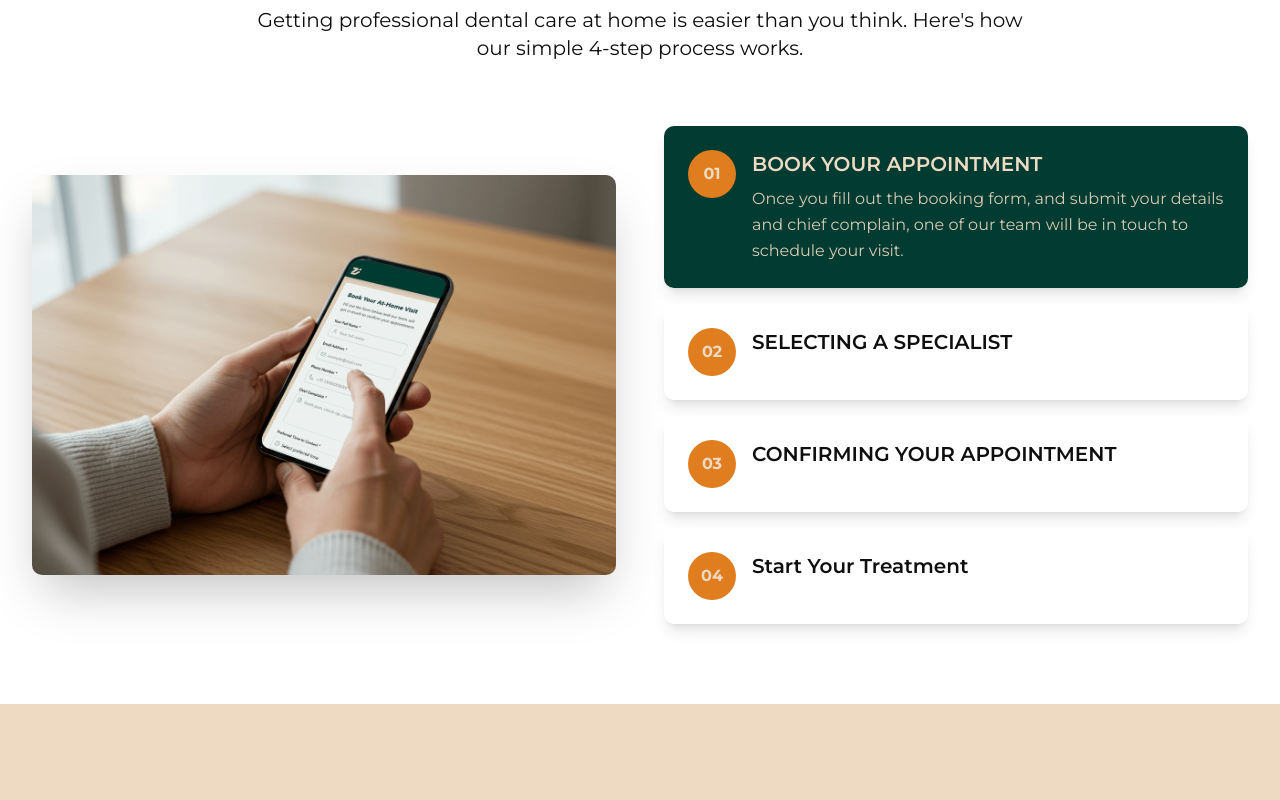
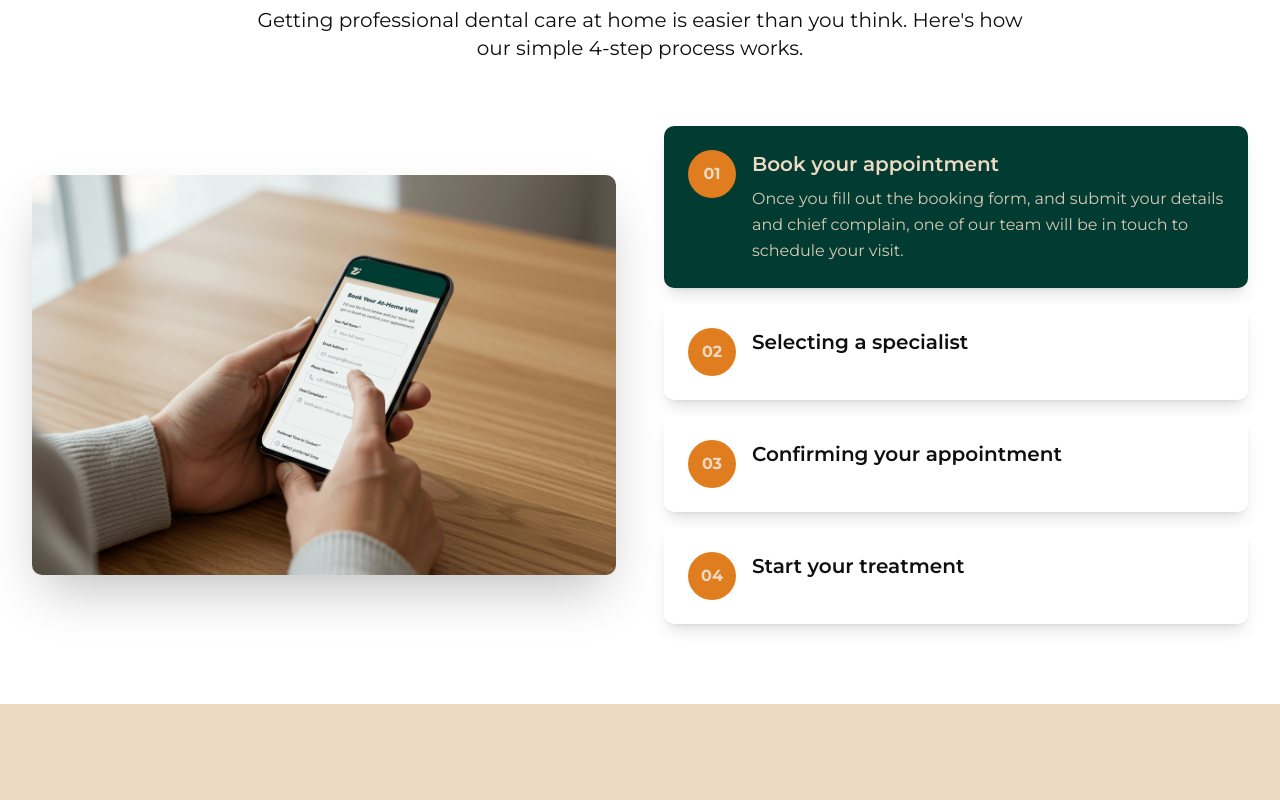
Before and after one commit to sanctor47/belmanzil_site_001, a Next.js app: page / in a window 1280 px wide. Shown: the part 5040-5840 px from the top of the page. Built offline with nearby package versions, Linux system fonts and the light colour scheme.

Commit message:
feat: enhance OurStoryPage layout and content for improved user engagement and clarity fix: update footer service areas for accuracy and consistency feat: redesign ProcessSection for better user experience and visual appeal

```diff
--- a/src/app/team/page.tsx
+++ b/src/app/team/page.tsx
@@ -186,11 +186,11 @@ export default function OurTeamPage() {
               </div>
 
               {/* Quote */}
-              <blockquote className="border-l-4 border-[#003b31] pl-6 py-2 bg-white/20 rounded-r-lg mt-6">
+              {/* <blockquote className="border-l-4 border-[#003b31] pl-6 py-2 bg-white/20 rounded-r-lg mt-6">
                 <p className="italic text-[#003b31] font-medium text-lg">
                   "The future of dentistry lies not just in technology, but in re-imagining how and where care is delivered with people's health at the heart of every decision."
                 </p>
-              </blockquote>
+              </blockquote> */}
             </div>
           </div>
         </div>
--- /dev/null
+++ b/src/components/process-section copy.tsx
@@ -0,0 +1,108 @@
+'use client';
+
+import { useState } from 'react';
+import Image from 'next/image'; // 1. Import the Next.js Image component
+
+const ProcessSection = () => {
+  const [activeStep, setActiveStep] = useState(1);
+
+  const steps = [
+    {
+      number: "01",
+      title: "BOOK YOUR APPOINTMENT",
+      description: "Once you fill out the booking form, and submit your details and chief complain, one of our team will be in touch to schedule your visit.",
+      image: "/Step-1.png" // 2. Ensure path is relative to the /public directory
+    },
+    {
+      number: "02",
+      title: "SELECTING A SPECIALIST",
+      description: "Based on your chief complaint, we match you with one of our dental specialist. Each doctor brings years of experience in their field to ensure you receive the highest level of care.",
+      image: "/Step-2.png"
+    },
+    {
+      number: "03",
+      title: "CONFIRMING YOUR APPOINTMENT",
+      description: "You will receive a confirmation with date, time and assigned doctor details along with the treatment cost to review and approve, and your home visit begins.",
+      image: "/Step-3.png"
+    },
+    {
+      number: "04",
+      title: "Start Your Treatment",
+      description: "Your personalized dental treatment starts while following strict safety guidelines and putting patient's care and comfort as our top priority.",
+      image: "/Step-4.jpg"
+    }
+  ];
+
+  return (
+    <section id="process" className="py-20">
+      <div className="max-w-7xl mx-auto px-4 sm:px-6 lg:px-8">
+        <div className="text-center mb-16">
+          <h2 className="text-4xl md:text-5xl font-bold text-state-green mb-6">
+            Simplified Appointment Journey
+          </h2>
+          <p className="text-xl text-smoky-black max-w-3xl mx-auto">
+            Getting professional dental care at home is easier than you think.
+            Here's how our simple 4-step process works.
+          </p>
+        </div>
+
+        <div className="grid lg:grid-cols-2 gap-12 items-center">
+          {/* Image Display */}
+          <div className="order-2 lg:order-1">
+            {/* 3. The parent div MUST have position: relative for the `fill` prop to work */}
+            <div className="relative w-full h-[400px]">
+              <Image
+                // 4. Add a key to ensure smooth transitions between images
+                key={activeStep}
+                // 5. Use fill to make the image cover the parent div
+                fill
+                // 6. Use sizes to help Next.js pick the right image source
+                sizes="(min-width: 1024px) 50vw, 100vw"
+                src={steps[activeStep - 1].image}
+                alt={steps[activeStep - 1].title}
+                // 7. Use priority to preload the first image that's visible on page load
+                priority={activeStep === 1}
+                className="rounded-lg shadow-2xl object-cover transition-opacity duration-500"
+              />
+            </div>
+          </div>
+
+          {/* Interactive Steps */}
+          <div className="order-1 lg:order-2 space-y-4">
+            {steps.map((step, index) => (
+              <div
+                key={index}
+                className={`cursor-pointer transition-all duration-300 ${
+                  activeStep === index + 1 ? 'bg-state-green' : 'bg-white hover:bg-gray-100'
+                } rounded-lg shadow-lg`}
+                onClick={() => setActiveStep(index + 1)}
+              >
+                <div className="p-6">
+                  <div className="flex items-start space-x-4">
+                    <div className={`flex-shrink-0 w-12 h-12 rounded-full flex items-center justify-center font-bold bg-burnt-sienna text-dutch-white`}>
+                      {step.number}
+                    </div>
+                    <div className="flex-1">
+                      <h3 className={`text-xl font-semibold mb-2 ${
+                        activeStep === index + 1 ? 'text-dutch-white' : 'text-smoky-black'
+                      }`}>
+                        {step.title}
+                      </h3>
+                      {activeStep === index + 1 && (
+                        <p className="text-dutch-white opacity-90 leading-relaxed animate-fade-in">
+                          {step.description}
+                        </p>
+                      )}
+                    </div>
+                  </div>
+                </div>
+              </div>
+            ))}
+          </div>
+        </div>
+      </div>
+    </section>
+  );
+};
+
+export default ProcessSection;
--- a/src/components/process-section.tsx
+++ b/src/components/process-section.tsx
@@ -1,7 +1,7 @@
 'use client';
 
 import { useState } from 'react';
-import Image from 'next/image'; // 1. Import the Next.js Image component
+import Image from 'next/image';
 
 const ProcessSection = () => {
   const [activeStep, setActiveStep] = useState(1);
@@ -9,25 +9,25 @@ const ProcessSection = () => {
   const steps = [
     {
       number: "01",
-      title: "BOOK YOUR APPOINTMENT",
+      title: "Book your appointment",
       description: "Once you fill out the booking form, and submit your details and chief complain, one of our team will be in touch to schedule your visit.",
-      image: "/Step-1.png" // 2. Ensure path is relative to the /public directory
+      image: "/Step-1.png"
     },
     {
       number: "02",
-      title: "SELECTING A SPECIALIST",
+      title: "Selecting a specialist",
       description: "Based on your chief complaint, we match you with one of our dental specialist. Each doctor brings years of experience in their field to ensure you receive the highest level of care.",
       image: "/Step-2.png"
     },
     {
       number: "03",
-      title: "CONFIRMING YOUR APPOINTMENT",
+      title: "Confirming your appointment",
       description: "You will receive a confirmation with date, time and assigned doctor details along with the treatment cost to review and approve, and your home visit begins.",
       image: "/Step-3.png"
     },
     {
       number: "04",
-      title: "Start Your Treatment",
+      title: "Start your treatment",
       description: "Your personalized dental treatment starts while following strict safety guidelines and putting patient's care and comfort as our top priority.",
       image: "/Step-4.jpg"
     }
@@ -47,20 +47,16 @@ const ProcessSection = () => {
         </div>
 
         <div className="grid lg:grid-cols-2 gap-12 items-center">
-          {/* Image Display */}
-          <div className="order-2 lg:order-1">
-            {/* 3. The parent div MUST have position: relative for the `fill` prop to work */}
+          {/* Image Display for Desktop */}
+          {/* Changed: This block is now hidden on mobile screens (below lg) */}
+          <div className="order-2 lg:order-1 hidden lg:block">
             <div className="relative w-full h-[400px]">
               <Image
-                // 4. Add a key to ensure smooth transitions between images
                 key={activeStep}
-                // 5. Use fill to make the image cover the parent div
                 fill
-                // 6. Use sizes to help Next.js pick the right image source
                 sizes="(min-width: 1024px) 50vw, 100vw"
                 src={steps[activeStep - 1].image}
                 alt={steps[activeStep - 1].title}
-                // 7. Use priority to preload the first image that's visible on page load
                 priority={activeStep === 1}
                 className="rounded-lg shadow-2xl object-cover transition-opacity duration-500"
               />
@@ -69,26 +65,42 @@ const ProcessSection = () => {
 
           {/* Interactive Steps */}
           <div className="order-1 lg:order-2 space-y-4">
-            {steps.map((step, index) => (
+            {steps.map((step, index) => {
+              const isActive = activeStep === index + 1;
+              return (
                 <div
                   key={index}
-                className={`cursor-pointer transition-all duration-300 ${
-                  activeStep === index + 1 ? 'bg-state-green' : 'bg-white hover:bg-gray-100'
+                  // Changed: Added relative and overflow-hidden for the mobile background image
+                  className={`relative overflow-hidden cursor-pointer transition-all duration-300 ${
+                    isActive ? 'bg-state-green' : 'bg-white hover:bg-gray-100'
                   } rounded-lg shadow-lg`}
                   onClick={() => setActiveStep(index + 1)}
                 >
-                <div className="p-6">
+                  {/* New: Background image for mobile view, only shown when active */}
+                  {isActive && (
+                    <div className="lg:hidden absolute inset-0 z-0">
+                      <Image
+                        src={step.image}
+                        alt="" // Decorative, as content provides context
+                        fill
+                        className="object-cover opacity-15" // Low opacity to act as a background
+                      />
+                    </div>
+                  )}
+
+                  {/* Changed: Content is now relatively positioned with a z-index to appear above the background image */}
+                  <div className="relative z-10 p-6">
                     <div className="flex items-start space-x-4">
                       <div className={`flex-shrink-0 w-12 h-12 rounded-full flex items-center justify-center font-bold bg-burnt-sienna text-dutch-white`}>
                         {step.number}
                       </div>
                       <div className="flex-1">
                         <h3 className={`text-xl font-semibold mb-2 ${
-                        activeStep === index + 1 ? 'text-dutch-white' : 'text-smoky-black'
+                          isActive ? 'text-dutch-white' : 'text-smoky-black'
                         }`}>
                           {step.title}
                         </h3>
-                      {activeStep === index + 1 && (
+                        {isActive && (
                           <p className="text-dutch-white opacity-90 leading-relaxed animate-fade-in">
                             {step.description}
                           </p>
@@ -97,7 +109,8 @@ const ProcessSection = () => {
                     </div>
                   </div>
                 </div>
-            ))}
+              );
+            })}
           </div>
         </div>
       </div>
```
Also changed, not shown: src/app/story/page.tsx (+29 -22 lines), src/components/footer.tsx (+3 -8 lines). Lines whose indentation alone changed are shown as unchanged.
